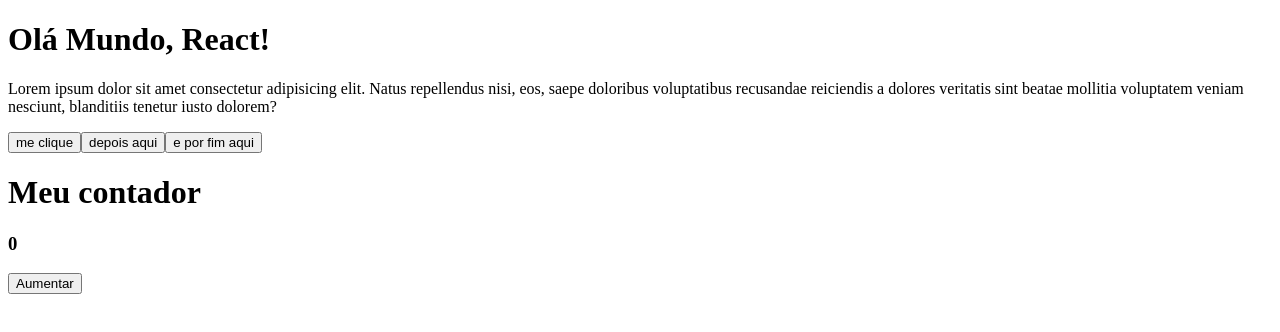
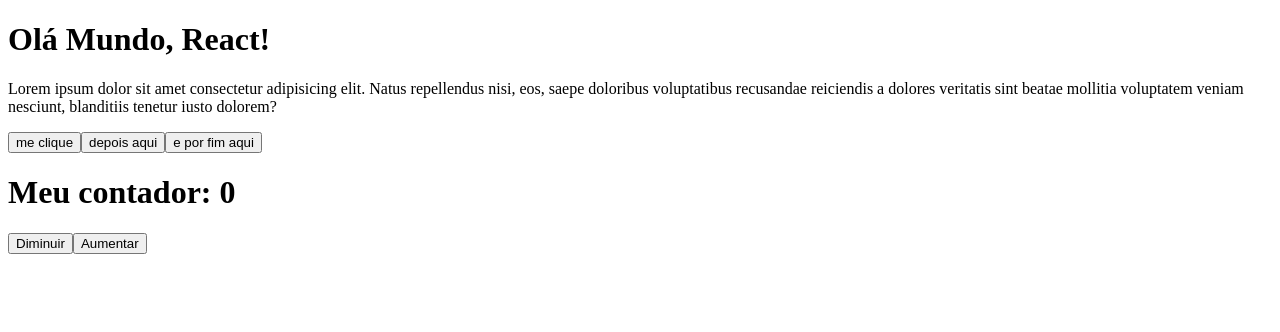
Before and after one commit to WashinRibeiro/curso-ada-tech-react, a React (Vite) app: page / in a window 1280 px wide. Shown: the top 332 px of the page. Built offline with nearby package versions, Linux system fonts and the light colour scheme.

Commit message:
feat: working with conditional rendering

```diff
--- a/src/App.jsx
+++ b/src/App.jsx
@@ -5,13 +5,17 @@
 function App() {
   return (
     <div>
+      {/* Aula 02 - Olá mundo em React */}
       <h1>Olá Mundo, React!</h1>
+
+      {/* Aula 03 - Componentes e props */}
       <MeuComponente/>
-
       <MeuBotao conteudo='me clique'/>
       <MeuBotao conteudo='depois aqui'/>
       <MeuBotao conteudo='e por fim aqui'/>
 
+      {/* Aula 04 - Estados e eventos */}
+      {/* Aula 05 - Renderização condicional */}
       <MeuContador></MeuContador>
     </div>
   );
--- a/src/components/MeuContador.jsx
+++ b/src/components/MeuContador.jsx
@@ -1,18 +1,31 @@
 import { useState } from "react";
 
 export default function MeuContador() {
+  const [cont, setCont] = useState(0);
 
-    const [cont, setCont] = useState(0)
+  function aumentar() {
+    setCont(cont + 1);
+  }
 
-    function aumentar() {
-        setCont(cont + 1);
-    }
+  function diminuir() {
+    setCont(cont - 1);
+  }
+
+  if (cont > 5) {
+    return (
+      <div>
+        <h1>Valor muito alto!</h1>
+        <button onClick={diminuir}> Diminuir </button>
+        <button onClick={aumentar}> Aumentar </button>
+      </div>
+    )
+  }
 
   return (
     <div>
-        <h1>Meu contador</h1>
-        <h3>{cont}</h3>
-        <button onClick={aumentar}>Aumentar</button>
+      <h1>Meu contador: {cont}</h1>
+      <button onClick={diminuir}> Diminuir </button>
+      <button onClick={aumentar}> Aumentar </button>
     </div>
   );
 }
```
